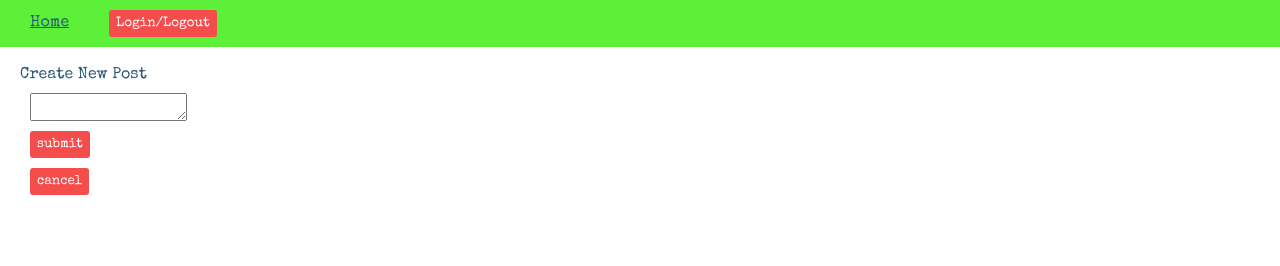
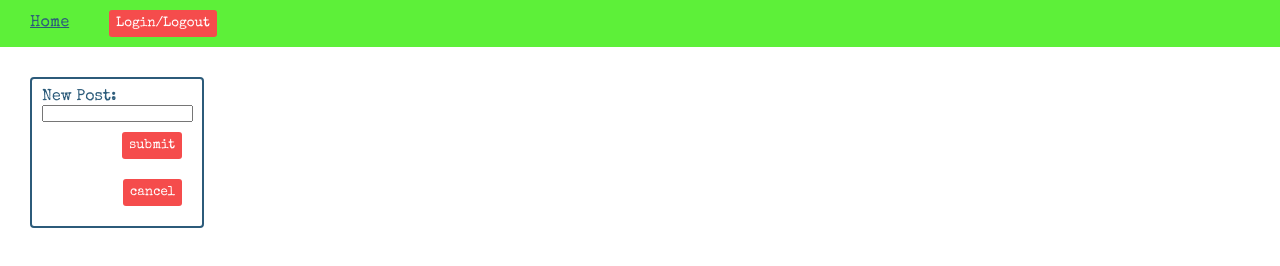
Before and after one commit to mlizchap/react-hoc-login-app, a React app: page /new in a window 1280 px wide. Built offline with nearby package versions, Linux system fonts and the light colour scheme.

Commit message:
action creator to create a new post created and hooked up to New Post component

```diff
--- /dev/null
+++ b/src/actions/index.js
@@ -0,0 +1,8 @@
+export const CREATE_POST = 'create_post';
+
+export const createPost = (input) => {
+    return {
+        type: CREATE_POST,
+        payload: input
+    }
+}
--- a/src/components/NewPost/NewPost.js
+++ b/src/components/NewPost/NewPost.js
@@ -1,24 +1,41 @@
 import React, { Component } from 'react';
+import { connect } from 'react-redux';
 
+import { createPost } from '../../actions';
 import './NewPost.scss';
 
 class NewPost extends Component {
     constructor(props) {
         super(props);
-        this.state = {  };
+        this.state = {
+            input: ''
+         };
     }
+
+    handleSubmit = (e) => {
+        e.preventDefault();
+        this.props.createPost(this.state.input);
+        this.props.history.push('/');
+    }
+
+    handleInputChange = (e) => {
+        this.setState({ input: e.target.value});
+    }
+
     render() {
         return (
             <div className="createPost">
-                Create New Post
-                <form>
-                    <textarea />
-                    <button>submit</button>
-                    <button>cancel</button>
+                <form onSubmit={this.handleSubmit}>
+                    <label>New Post: </label>
+                    <input value={this.state.input} onChange={this.handleInputChange} />
+                    <div className="buttons">
+                        <button>submit</button>
+                        <button>cancel</button>
+                    </div>
                 </form>
             </div>
         );
     }
 }
 
-export default NewPost;
+export default connect(null, { createPost })(NewPost);
--- a/src/components/NewPost/NewPost.scss
+++ b/src/components/NewPost/NewPost.scss
@@ -1,7 +1,19 @@
+@import '../../index.scss';
+
 .createPost form {
-    & textarea, button  {
-        display: block;
+    width: 150px;
+    border: 2px solid $darkgreen;
+    border-radius: 4px;
+    padding: 10px;
+    margin: 10px;
+    & .buttons {
+        text-align: right;
+    }
+    & button   {
         margin: 10px;
+
+        text-align: left;
     }
 
+
 }
--- a/src/index.scss
+++ b/src/index.scss
@@ -1,3 +1,5 @@
+$darkgreen: rgb(44, 91, 122);
+
 * {
     margin: 0;
     padding: 0;
--- a/src/reducers/postReducer.js
+++ b/src/reducers/postReducer.js
@@ -1,7 +1,13 @@
+//import { createPost } from '../actions';
+import { CREATE_POST } from '../actions';
+
 const testPosts = [{ text: 'this is post 1', id: 1}, { text: 'this is another post', id: 2}]
+let id = 5;
 
 export default (state = testPosts, action) => {
-    switch (action.tyle) {
+    switch (action.type) {
+        case (CREATE_POST):
+            return [...state, { text: action.payload, id: id++ }]
         default:
             return state
     }
```
